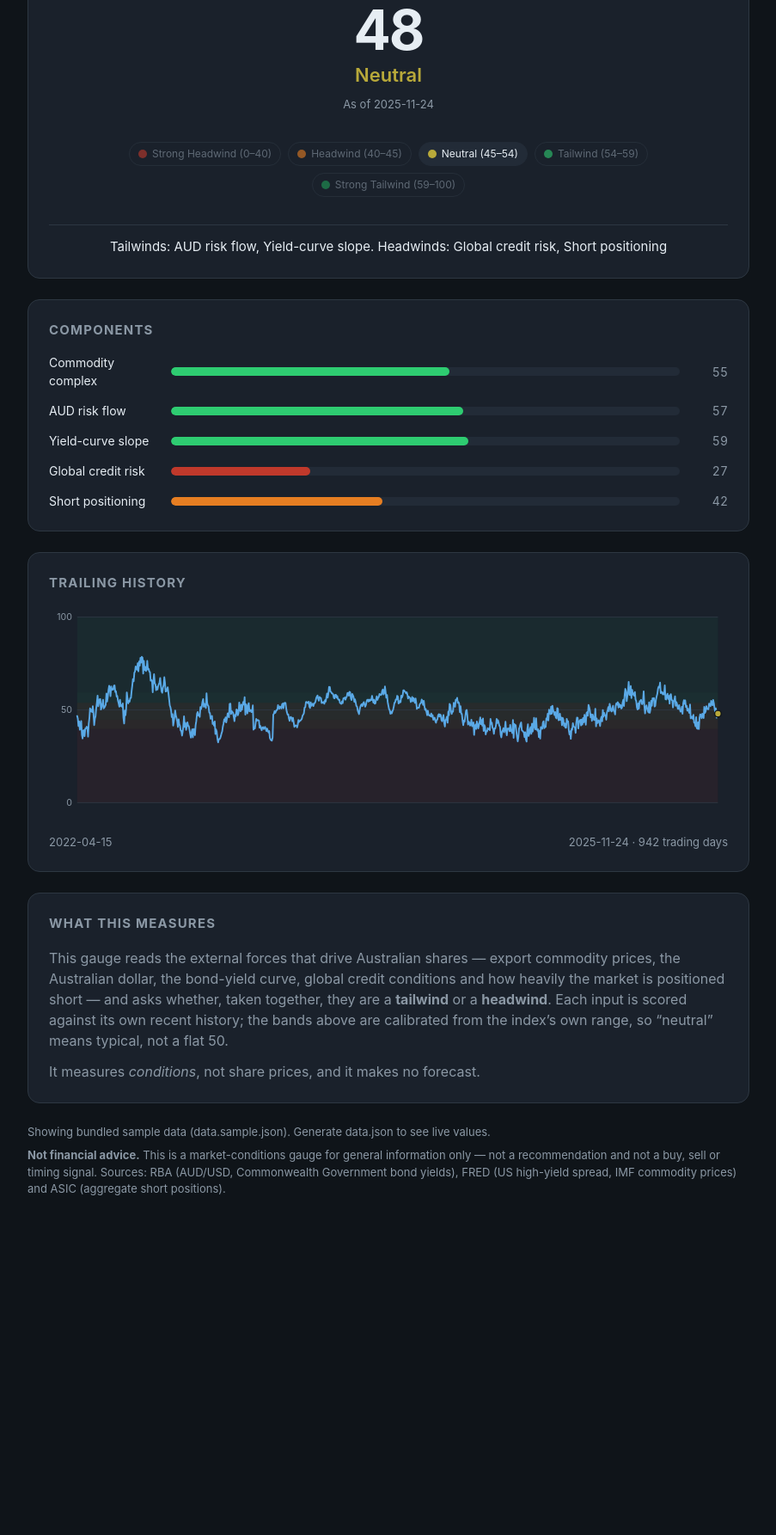
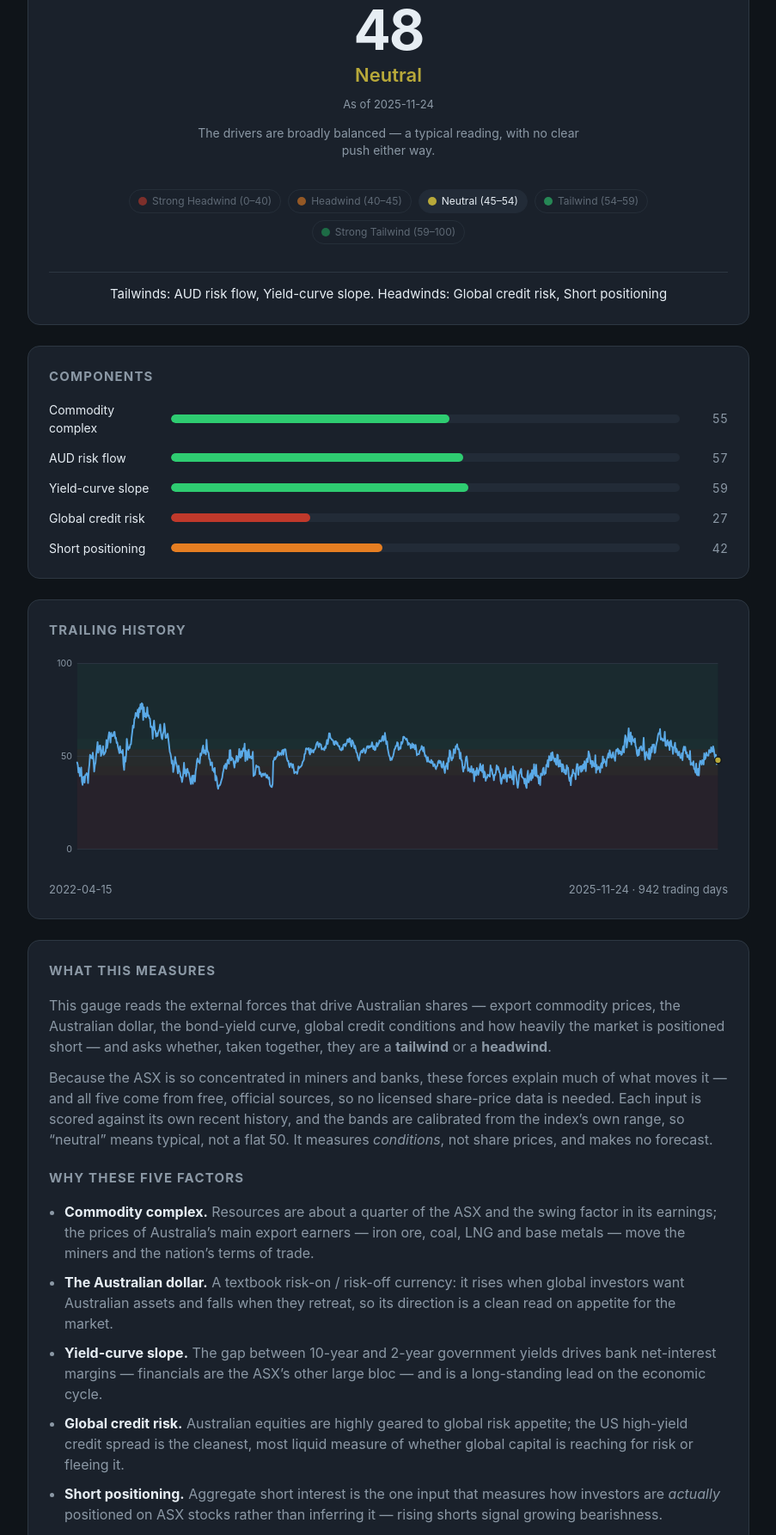
Before and after one commit to MBurgo/fear-indicator, a plain HTML site: page web/index.html in a window 1280 px wide. Shown: the part 477-2262 px from the top of the page at 86% size, without its empty margins (188-1091 px from the left). Before the commit the page ends 1942 px from the top, so only its background shows below. Drawn offline with Linux system fonts and the light colour scheme; no server answers.

Commit message:
Describe the bands and justify the factors in the UI
Address framing feedback: add a plain-English description of what the
current band means for an investor (under the gauge, and as legend
tooltips), and a "Why these five factors" section arguing the rationale
for each component (resources weight, AUD as risk currency, curve and
bank margins, credit as global-risk read, shorts as direct positioning).
Cache-bust styles.css/app.js so the new legend, summary and band copy
load over a previously cached script.

```diff
--- a/web/app.js
+++ b/web/app.js
@@ -21,6 +21,20 @@ const COMPONENT_LABELS = {
   credit_risk: "Global credit risk",
   short_positioning: "Short positioning",
   china: "China momentum",
+};
+
+// What each band means for an Australian investor (keyed by label).
+const BAND_DESCRIPTIONS = {
+  "Strong Headwind": "The forces driving Australian shares are strongly unfavourable — among the most hostile readings in the index's history.",
+  "Headwind": "On balance, conditions are leaning against Australian equities.",
+  "Neutral": "The drivers are broadly balanced — a typical reading, with no clear push either way.",
+  "Tailwind": "On balance, conditions are leaning in favour of Australian equities.",
+  "Strong Tailwind": "The forces driving Australian shares are strongly favourable — among the most supportive readings in the index's history.",
+  // ASX Mood Index fallbacks
+  "Extreme Fear": "Sentiment is deeply fearful — among the most fearful readings in the index's history.",
+  "Fear": "Sentiment is leaning fearful.",
+  "Greed": "Sentiment is leaning greedy.",
+  "Extreme Greed": "Sentiment is intensely greedy — among the most greedy readings in the index's history.",
 };
 
 const SVG_NS = "http://www.w3.org/2000/svg";
@@ -126,6 +140,7 @@ function renderBandLegend(bands, score) {
   for (const band of bands) {
     const chip = document.createElement("div");
     chip.className = "band-chip" + (band === current ? " active" : "");
+    if (BAND_DESCRIPTIONS[band.label]) chip.title = BAND_DESCRIPTIONS[band.label];
     const dot = document.createElement("span");
     dot.className = "band-dot";
     dot.style.background = band.color;
@@ -136,6 +151,14 @@ function renderBandLegend(bands, score) {
     chip.append(dot, txt);
     root.appendChild(chip);
   }
+}
+
+function renderBandDescription(label) {
+  const root = document.getElementById("band-description");
+  if (!root) return;
+  const desc = BAND_DESCRIPTIONS[label] || "";
+  root.textContent = desc;
+  root.style.display = desc ? "block" : "none";
 }
 
 function renderSummary(summary) {
@@ -247,8 +270,10 @@ async function main() {
       const tag = document.querySelector(".tagline");
       if (tag) tag.textContent = data.tagline;
     }
+    const currentLabel = data.label || bandForScore(data.score, bands).label;
     renderGauge(data.score, bands, data.lowLabel, data.highLabel);
     renderReadout(data, bands);
+    renderBandDescription(currentLabel);
     renderBandLegend(bands, data.score);
     renderSummary(data.summary);
     renderComponents(data.components || {}, bands);
--- a/web/index.html
+++ b/web/index.html
@@ -5,7 +5,7 @@
   <meta name="viewport" content="width=device-width, initial-scale=1" />
   <title>ASX Mood Index</title>
   <meta name="description" content="A Fear & Greed-style market-sentiment gauge for the Australian market." />
-  <link rel="stylesheet" href="styles.css" />
+  <link rel="stylesheet" href="styles.css?v=3" />
 </head>
 <body>
   <main class="wrap">
@@ -21,6 +21,7 @@
         <div id="gauge-score" class="score">&ndash;&ndash;</div>
         <div id="gauge-label" class="label">Loading&hellip;</div>
         <div id="gauge-date" class="asof"></div>
+        <p id="band-description" class="band-desc"></p>
       </div>
       <div id="band-legend" class="band-legend"></div>
       <p id="summary" class="summary"></p>
@@ -42,10 +43,33 @@
       <p>This gauge reads the external forces that drive Australian shares &mdash; export
         commodity prices, the Australian dollar, the bond-yield curve, global credit
         conditions and how heavily the market is positioned short &mdash; and asks whether,
-        taken together, they are a <strong>tailwind</strong> or a <strong>headwind</strong>.
-        Each input is scored against its own recent history; the bands above are calibrated
-        from the index&rsquo;s own range, so &ldquo;neutral&rdquo; means typical, not a flat 50.</p>
-      <p>It measures <em>conditions</em>, not share prices, and it makes no forecast.</p>
+        taken together, they are a <strong>tailwind</strong> or a <strong>headwind</strong>.</p>
+      <p>Because the ASX is so concentrated in miners and banks, these forces explain much of
+        what moves it &mdash; and all five come from free, official sources, so no licensed
+        share-price data is needed. Each input is scored against its own recent history, and
+        the bands are calibrated from the index&rsquo;s own range, so &ldquo;neutral&rdquo;
+        means typical, not a flat 50. It measures <em>conditions</em>, not share prices, and
+        makes no forecast.</p>
+
+      <h2>Why these five factors</h2>
+      <ul class="factors">
+        <li><strong>Commodity complex.</strong> Resources are about a quarter of the ASX and
+          the swing factor in its earnings; the prices of Australia&rsquo;s main export
+          earners &mdash; iron ore, coal, LNG and base metals &mdash; move the miners and the
+          nation&rsquo;s terms of trade.</li>
+        <li><strong>The Australian dollar.</strong> A textbook risk-on / risk-off currency: it
+          rises when global investors want Australian assets and falls when they retreat, so
+          its direction is a clean read on appetite for the market.</li>
+        <li><strong>Yield-curve slope.</strong> The gap between 10-year and 2-year government
+          yields drives bank net-interest margins &mdash; financials are the ASX&rsquo;s other
+          large bloc &mdash; and is a long-standing lead on the economic cycle.</li>
+        <li><strong>Global credit risk.</strong> Australian equities are highly geared to
+          global risk appetite; the US high-yield credit spread is the cleanest, most liquid
+          measure of whether global capital is reaching for risk or fleeing it.</li>
+        <li><strong>Short positioning.</strong> Aggregate short interest is the one input that
+          measures how investors are <em>actually</em> positioned on ASX stocks rather than
+          inferring it &mdash; rising shorts signal growing bearishness.</li>
+      </ul>
     </section>
 
     <footer class="foot">
@@ -57,6 +81,6 @@
     </footer>
   </main>
 
-  <script src="app.js"></script>
+  <script src="app.js?v=3"></script>
 </body>
 </html>
--- a/web/styles.css
+++ b/web/styles.css
@@ -125,6 +125,15 @@ h2 {
   display: inline-block;
 }
 
+.band-desc {
+  width: 100%;
+  max-width: 52ch;
+  margin: 14px auto 0;
+  color: var(--muted);
+  font-size: 14px;
+  line-height: 1.45;
+}
+
 .summary {
   width: 100%;
   margin: 16px 0 0;
@@ -138,7 +147,17 @@ h2 {
   margin: 0 0 12px;
   color: var(--muted);
 }
-.about-card p:last-child { margin-bottom: 0; }
+.about-card h2 { margin-top: 22px; }
+.about-card h2:first-child { margin-top: 0; }
+
+.factors {
+  margin: 0;
+  padding-left: 18px;
+  color: var(--muted);
+}
+.factors li { margin-bottom: 10px; }
+.factors li:last-child { margin-bottom: 0; }
+.factors strong { color: var(--text); }
 
 /* Components */
 .components { display: grid; gap: 14px; }
```
